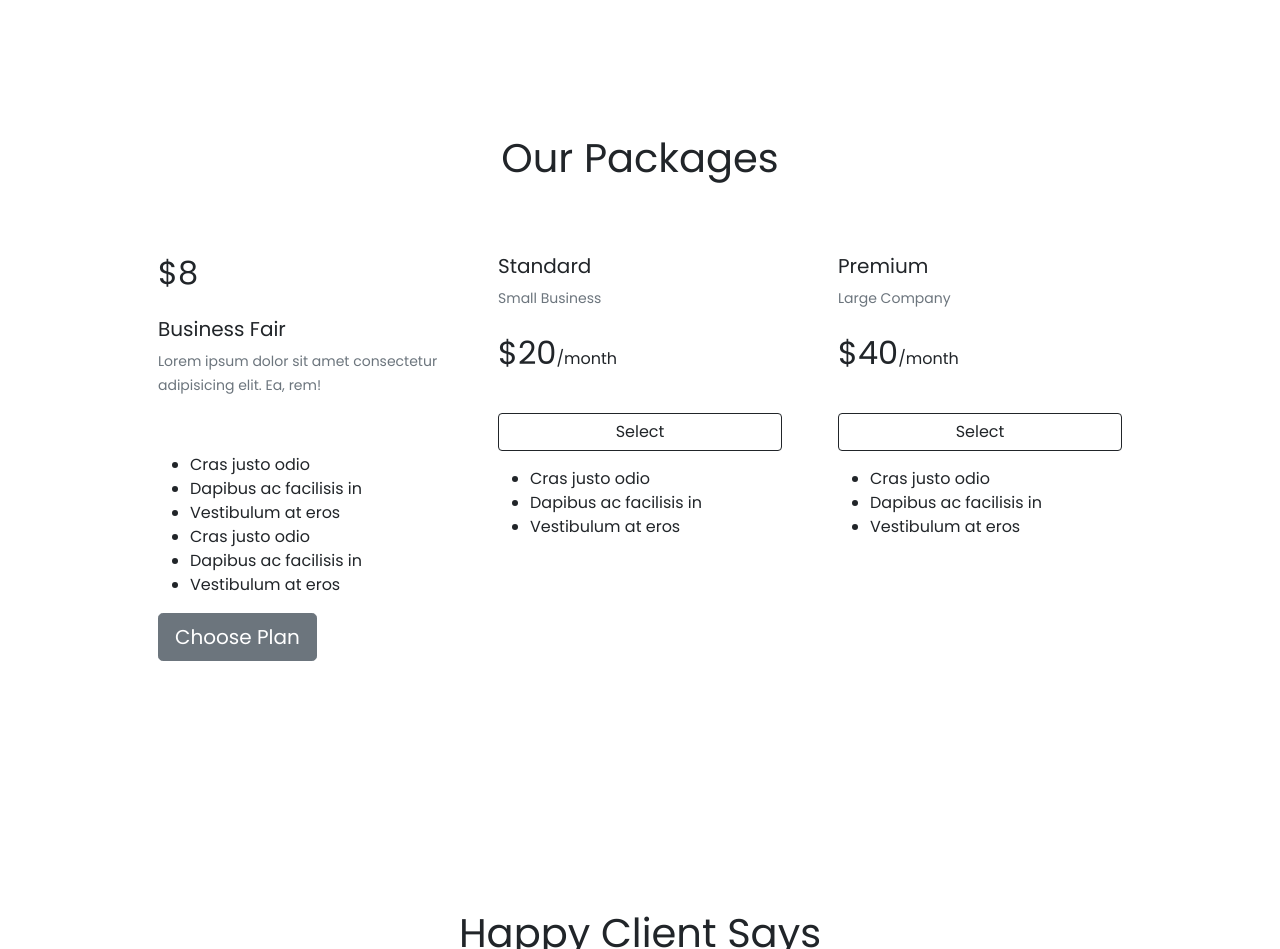
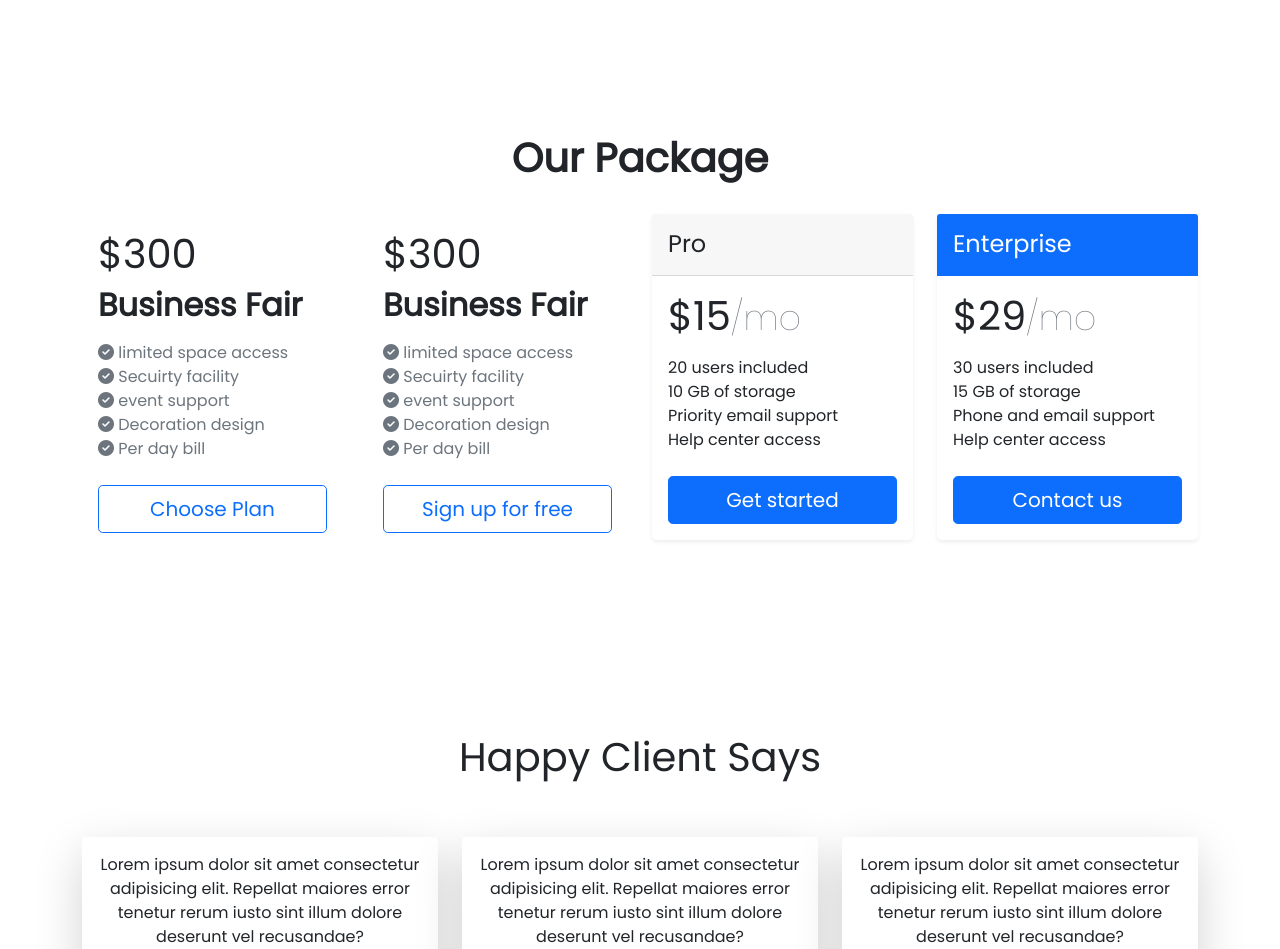
Before and after one commit to TwistNemo/convention-center-main, a plain HTML site: page index.html in a window 1280 px wide. Shown: the part 1720-2669 px from the top of the page. Drawn offline with nearby package versions, Linux system fonts and the light colour scheme.

Commit message:
all done

```diff
--- a/index.html
+++ b/index.html
@@ -168,84 +168,74 @@
         <!-- section four  -->
         <!-- our package section -->
         <section class="container self-style">
-            <h1 class="text-center">Our Packages</h1>
-            <div class="container-fluid">
-                <div class="container p-5">
-                    <div class="row">
-                        <div class="col-lg-4 col-md-12 mb-4">
-                            <div class="card card1 h-100">
+            <h1 class="text-center fw-bold ">Our <span class="common-color">Package</span> </h1>
+            <br>
+            <div class="row row-cols-1 row-cols-md-4 mb-3 text-start">
+                <div class="col">
+                    <div class="card mb-4 rounded-3">
                         <div class="card-body">
-
-
-                                    <span class="h2">$8</span>
-                                    <br><br>
-                                    <h5 class="card-title">Business Fair</h5>
-                                    <small class='text-muted'>Lorem ipsum dolor sit amet consectetur adipisicing elit.
-                                        Ea, rem!</small>
-                                    <br><br>
-                                    <div class="d-grid my-3">
-
-                                    </div>
-                                    <ul>
-                                        <li>Cras justo odio</li>
-                                        <li>Dapibus ac facilisis in</li>
-                                        <li>Vestibulum at eros</li>
-                                        <li>Cras justo odio</li>
-                                        <li>Dapibus ac facilisis in</li>
-                                        <li>Vestibulum at eros</li>
-
+                            <h1 class="card-title pricing-card-title">$300</h1>
+                            <h2 class="card-title fw-bold">Business Fair</h2>
+                            <ul class="list-unstyled mt-3 mb-4 text-muted">
+                                <li><i class="fas fa-check-circle"></i> limited space access</li>
+                                <li><i class="fas fa-check-circle"></i> Secuirty facility</li>
+                                <li><i class="fas fa-check-circle"></i> event support</li>
+                                <li><i class="fas fa-check-circle"></i> Decoration design</li>
+                                <li><i class="fas fa-check-circle"></i> Per day bill</li>
                             </ul>
-                                    <button type="button" class="btn btn-secondary btn-lg btn-block btn ">Choose
-                                        Plan</button>
-                                </div>
-
-
+                            <button type="button" class="w-100 btn btn-lg btn-outline-primary">Choose Plan</button>
                         </div>
                     </div>
-                        <div class="col-lg-4 col-md-12 mb-4">
-                            <div class="card card2 h-100">
+                </div>
+                <div class="col">
+                    <div class="card mb-4 rounded-3">
                         <div class="card-body">
-
-                                    <h5 class="card-title">Standard</h5>
-                                    <small class='text-muted'>Small Business</small>
-                                    <br><br>
-                                    <span class="h2">$20</span>/month
-                                    <br><br>
-                                    <div class="d-grid my-3">
-                                        <button class="btn btn-outline-dark btn-block">Select</button>
-                                    </div>
-                                    <ul>
-                                        <li>Cras justo odio</li>
-                                        <li>Dapibus ac facilisis in</li>
-                                        <li>Vestibulum at eros</li>
-
+                            <h1 class="card-title pricing-card-title">$300</h1>
+                            <h2 class="card-title fw-bold">Business Fair</h2>
+                            <ul class="list-unstyled mt-3 mb-4 text-muted">
+                                <li><i class="fas fa-check-circle"></i> limited space access</li>
+                                <li><i class="fas fa-check-circle"></i> Secuirty facility</li>
+                                <li><i class="fas fa-check-circle"></i> event support</li>
+                                <li><i class="fas fa-check-circle"></i> Decoration design</li>
+                                <li><i class="fas fa-check-circle"></i> Per day bill</li>
                             </ul>
-                                </div>
-
-
+                            <button type="button" class="w-100 btn btn-lg btn-outline-primary">Sign up for free</button>
                         </div>
                     </div>
-                        <div class="col-lg-4 col-md-12 mb-4">
-                            <div class="card card3 h-100">
+                </div>
+                <div class="col">
+                    <div class="card mb-4 rounded-3 shadow-sm">
+                        <div class="card-header py-3">
+                            <h4 class="my-0 fw-normal">Pro</h4>
+                        </div>
                         <div class="card-body">
-
-                                    <h5 class="card-title">Premium</h5>
-                                    <small class='text-muted'>Large Company</small>
-                                    <br><br>
-                                    <span class="h2">$40</span>/month
-                                    <br><br>
-                                    <div class="d-grid my-3">
-                                        <button class="btn btn-outline-dark btn-block">Select</button>
+                            <h1 class="card-title pricing-card-title">$15<small class="text-muted fw-light">/mo</small>
+                            </h1>
+                            <ul class="list-unstyled mt-3 mb-4">
+                                <li>20 users included</li>
+                                <li>10 GB of storage</li>
+                                <li>Priority email support</li>
+                                <li>Help center access</li>
+                            </ul>
+                            <button type="button" class="w-100 btn btn-lg btn-primary">Get started</button>
                         </div>
-                                    <ul>
-                                        <li>Cras justo odio</li>
-                                        <li>Dapibus ac facilisis in</li>
-                                        <li>Vestibulum at eros</li>
-
+                    </div>
+                </div>
+                <div class="col">
+                    <div class="card mb-4 rounded-3 shadow-sm border-primary">
+                        <div class="card-header py-3 text-white bg-primary border-primary">
+                            <h4 class="my-0 fw-normal">Enterprise</h4>
+                        </div>
+                        <div class="card-body">
+                            <h1 class="card-title pricing-card-title">$29<small class="text-muted fw-light">/mo</small>
+                            </h1>
+                            <ul class="list-unstyled mt-3 mb-4">
+                                <li>30 users included</li>
+                                <li>15 GB of storage</li>
+                                <li>Phone and email support</li>
+                                <li>Help center access</li>
                             </ul>
-                                </div>
-
-
+                            <button type="button" class="w-100 btn btn-lg btn-primary">Contact us</button>
                         </div>
                     </div>
                 </div>
```
Lines whose indentation alone changed are shown as unchanged.
